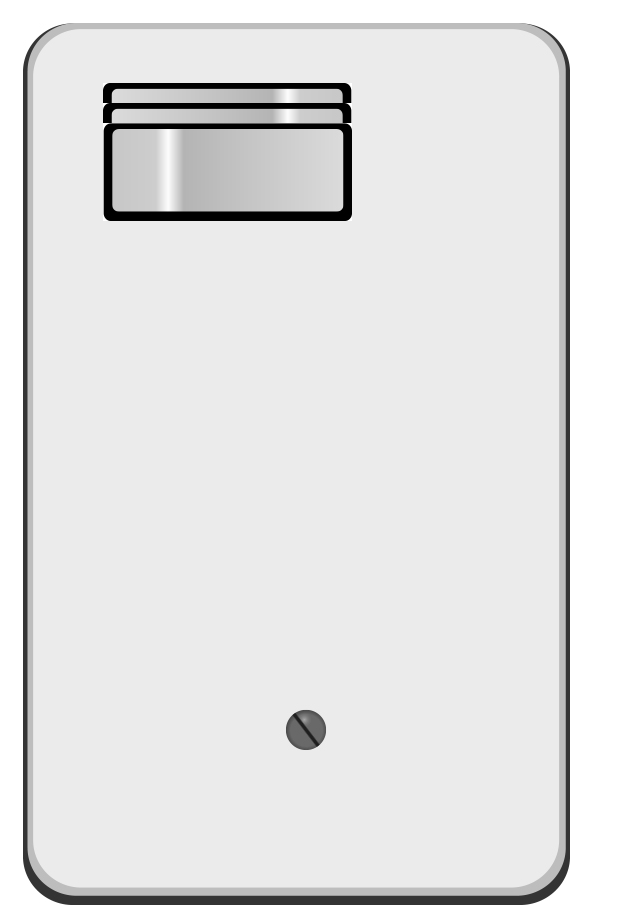
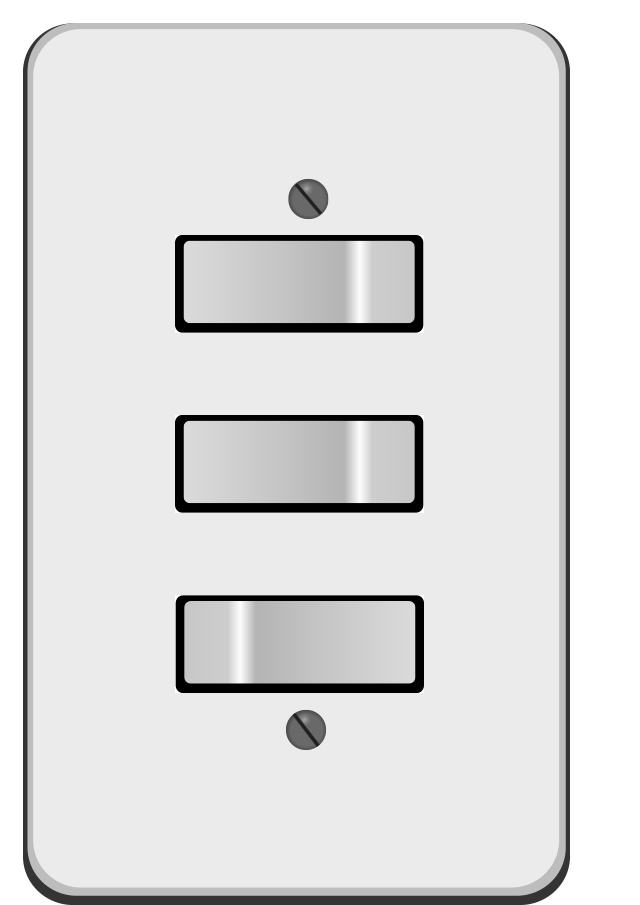
Before and after one commit to laurenor/node-lightswitch, a website: page index.html in a window 1280 px wide. Shown: the top 905 px of the page, without its empty margins (0-640 px from the left). Drawn offline with Linux system fonts and the light colour scheme.

Commit message:
added lightswitch styling

```diff
--- a/css/app.css
+++ b/css/app.css
@@ -1,22 +1,5 @@
 body {
-  font-family: "Helvetica Neue", helvetica, arial;
   padding: 15px;
-}
-
-ul {
-  list-style: none;
-  margin: 0;
-  padding: 0;
-}
-
-ul li {
-  line-height: 1.4;
-}
-
-#lightswitch {
-	position: relative;
-	left: 0;
-	top: 0;
 }
 
 #backplate {
@@ -28,19 +11,19 @@ ul li {
 
 #switch1 {
 	position: absolute;
-	top: 60px;
-	left: 80px;
+	top: 235px;
+	left: 175px;
 }
 
 #switch2 {
 	position: absolute;
-	top: 80px;
-	left: 80px;
+	top: 415px;
+	left: 175px;
 }
 
 #switch3 {
 	position: absolute;
-	top: 100px;
-	left: 80px;
+	top: 595px;
+	left: 175px;
 
 }
--- a/index.html
+++ b/index.html
@@ -2,22 +2,20 @@
   <head>
     <link rel="stylesheet" href="css/app.css">
     <script>
-      // var host = location.origin.replace(/^http/, 'ws')
-      // var ws = new WebSocket(host);
-      // ws.onmessage = function (event) {
-      //   var li = document.createElement('li');
-      //   li.innerHTML = JSON.parse(event.data);
-      //   document.querySelector('#pings').appendChild(li);
-      // };
+      var host = location.origin.replace(/^http/, 'ws')
+      var ws = new WebSocket(host);
+      ws.onmessage = function (event) {
+        var li = document.createElement('li');
+        li.innerHTML = JSON.parse(event.data);
+        document.querySelector('#pings').appendChild(li);
+      };
     </script>
   </head>
   <body>
-    <div id="lightswitch">
-      <img src="img/backplate.jpg" id="backplate">
-      <img src="img/on.jpg" id="switch1">
-      <img src="img/on.jpg" id="switch2">
-      <img src="img/off.jpg" id="switch3">
-    </div>
+    <img src="img/backplate.jpg" id="backplate">
+    <img src="img/on.jpg" id="switch1">
+    <img src="img/on.jpg" id="switch2">
+    <img src="img/off.jpg" id="switch3">
 
 
     <h1>Pings</h1>
```
Also changed, not shown: index.js (+30 -0 lines).
